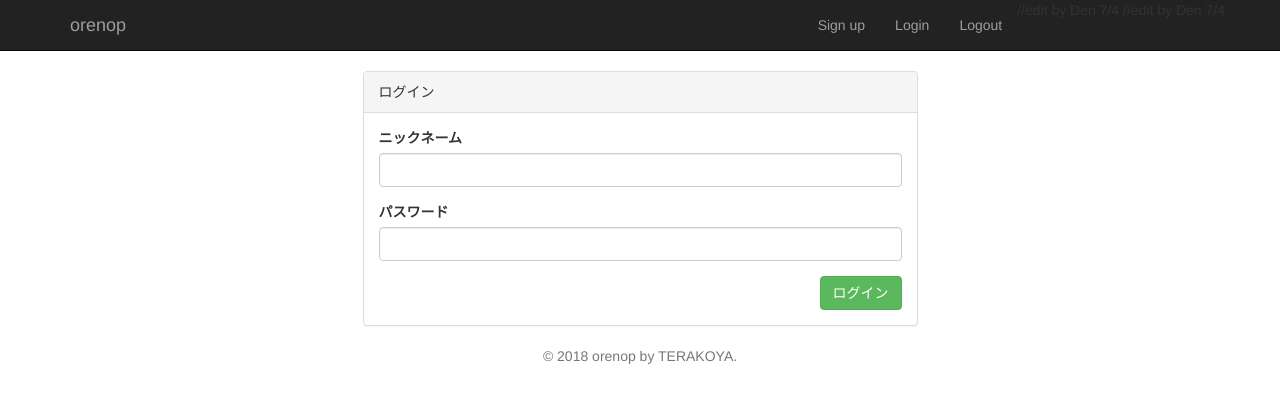
After one commit to uyomaji88910/orenop, a Laravel app: page /login in a window 1280 px wide. The commit adds this page. Shown: the top 403 px of the page. Run offline with Laravel 8, Linux system fonts and the light colour scheme; settings files or empty folders that the repository lacks are supplied; some libraries are stand-ins or nearby versions.

Commit message:
set login function

```diff
--- a/app/Http/Controllers/Auth/LoginController.php
+++ b/app/Http/Controllers/Auth/LoginController.php
@@ -25,7 +25,7 @@ class LoginController extends Controller
      *
      * @var string
      */
-    protected $redirectTo = '/home';
+    protected $redirectTo = '/';
 
     /**
      * Create a new controller instance.
--- a/app/Http/Middleware/RedirectIfAuthenticated.php
+++ b/app/Http/Middleware/RedirectIfAuthenticated.php
@@ -18,7 +18,7 @@ class RedirectIfAuthenticated
     public function handle($request, Closure $next, $guard = null)
     {
         if (Auth::guard($guard)->check()) {
-            return redirect('/home');
+            return redirect('/');
         }
 
         return $next($request);
--- /dev/null
+++ b/resources/views/auth/login.blade.php
@@ -0,0 +1,28 @@
+@extends('layouts.app')
+
+@section('content')
+<div class="row">
+    <div class="col-xs-offset-3 col-xs-6">
+        <div class="panel panel-default">
+            <div class="panel-heading">ログイン</div>
+            <div class="panel-body">
+                {!! Form::open(['route' => 'login.post']) !!}
+                    <div class="form-group">
+                        {!! form::label('nickname', 'ニックネーム') !!}
+                        {!! form::text('nickname', old('nickname'), ['class' => 'form-control']) !!}
+                    </div>
+
+                    <div class="form-group">
+                        {!! form::label('password', 'パスワード') !!}
+                        {!! form::password('password', ['class' => 'form-control']) !!}
+                    </div>
+
+                    <div class="text-right">
+                        {!! form::submit('ログイン', ['class' => 'btn btn-success']) !!}
+                    </div>
+                {!! form::close() !!}
+            </div>
+        </div>
+    </div>
+</div>
+@endsection
--- a/resources/views/commons/navbar.blade.php
+++ b/resources/views/commons/navbar.blade.php
@@ -14,8 +14,9 @@
             </div>
             <div class="collapse navbar-collapse" id="bs-example-navbar-collapse-1">
                 <ul class="nav navbar-nav navbar-right">
-                    <li><a href="{{ route('signup.get') }}">新規登録</a></li>
-                    <li><a href="#">Login</a></li>
+                    <li><a href="{{ route('signup.get') }}">Sign up</a></li>
+                    <li><a href="{{ route('login') }}">Login</a></li>//edit by Den 7/4
+                    <li><a href="{{ route('logout.get') }}">Logout</a></li>//edit by Den 7/4
                 </ul>
             </div>
         </div>
--- a/routes/web.php
+++ b/routes/web.php
@@ -18,3 +18,7 @@ Route::get('/', function () {
 // User registration
 Route::get('signup', 'Auth\RegisterController@showRegistrationForm')->name('signup.get');
 Route::post('signup', 'Auth\RegisterController@register')->name('signup.post');
+// Login authentication
+Route::get('login', 'Auth\LoginController@showLoginForm')->name('login');
+Route::post('login', 'Auth\LoginController@login')->name('login.post');
+Route::get('logout', 'Auth\LoginController@logout')->name('logout.get');
```
